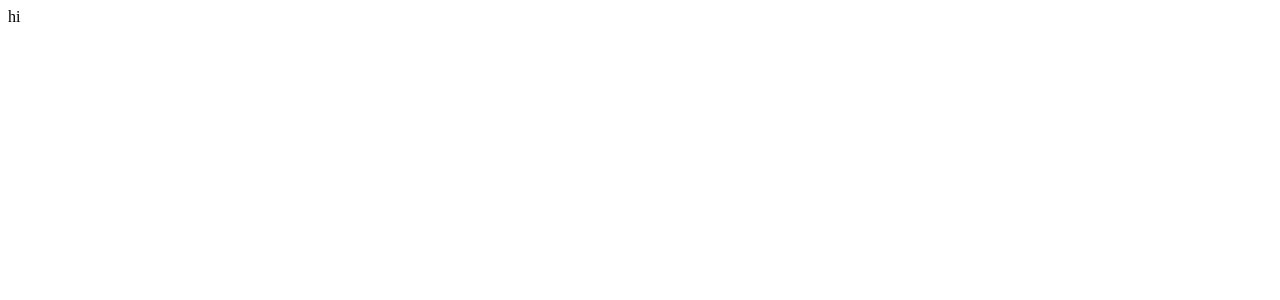
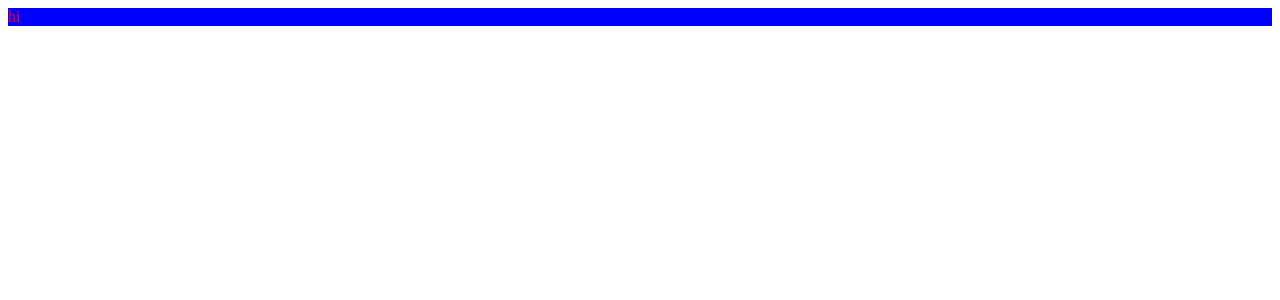
Before and after one commit to 365support/color-on-me, a Next.js app: page / in a window 1280 px wide. Shown: the top 300 px of the page. Built offline with nearby package versions, Linux system fonts and the light colour scheme.

Commit message:
build: emotion setting

```diff
--- a/package.json
+++ b/package.json
@@ -9,6 +9,10 @@
     "lint": "next lint"
   },
   "dependencies": {
+    "@emotion/babel-preset-css-prop": "^11.11.0",
+    "@emotion/core": "^11.0.0",
+    "@emotion/react": "^11.11.1",
+    "@emotion/styled": "^11.11.0",
     "@tanstack/react-query": "^4.32.0",
     "@types/node": "20.4.5",
     "@types/react": "18.2.17",
@@ -24,6 +28,7 @@
     "typescript": "5.1.6"
   },
   "devDependencies": {
+    "@emotion/babel-plugin": "^11.11.0",
     "@tanstack/react-query-devtools": "^4.32.0"
   }
 }
--- a/src/pages/index.tsx
+++ b/src/pages/index.tsx
@@ -1,3 +1,4 @@
+import { css } from "@emotion/react";
 import Head from "next/head";
 
 export default function Home() {
@@ -9,7 +10,14 @@ export default function Home() {
         <meta name="viewport" content="width=device-width, initial-scale=1" />
         <link rel="icon" href="/favicon.ico" />
       </Head>
-      <main>hi</main>
+      <div
+        css={css`
+          color: red;
+          background-color: blue;
+        `}
+      >
+        hi
+      </div>
     </>
   );
 }
--- a/tsconfig.json
+++ b/tsconfig.json
@@ -16,7 +16,8 @@
     "incremental": true,
     "paths": {
       "@/*": ["./src/*"]
-    }
+    },
+    "types": ["@emotion/react/types/css-prop"]
   },
   "include": ["next-env.d.ts", "**/*.ts", "**/*.tsx"],
   "exclude": ["node_modules"]
```
Also changed, not shown: .babelrc (added), .eslintrc.json, 1 other file (tests, documents, lock files or other folders).
